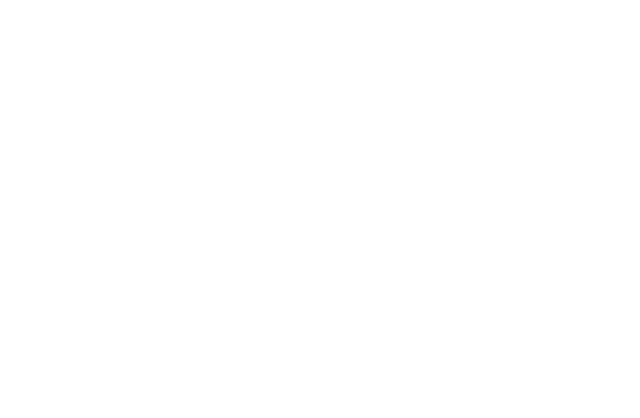
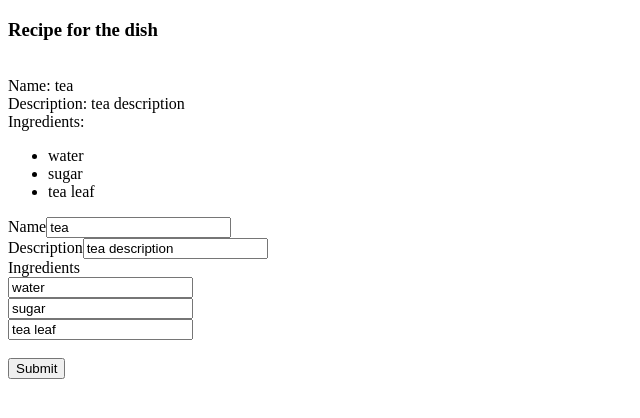
Before and after one commit to bishosilwal/mwa_recipe_finder_frontend, an Angular app: page /dishes/1/edit in a window 1280 px wide. Before the commit this address led to /. Shown: the top 418 px of the page, without its empty margins (0-640 px from the left). Built offline with nearby package versions, Linux system fonts and the light colour scheme.

Commit message:
dish form component created

```diff
--- a/src/app/app.routes.ts
+++ b/src/app/app.routes.ts
@@ -16,4 +16,8 @@
     path: 'dishes/:id',
     component: DishComponent,
   },
+  {
+    path: 'dishes/:id/edit',
+    component: DishComponent,
+  },
 ];
--- /dev/null
+++ b/src/app/dish-form/dish-form.component.html
@@ -0,0 +1,11 @@
+<form (ngSubmit)="onSubmit()">
+  <label>Name</label>
+  <input name="name" placeholder="Name" [(ngModel)]="formData.name" /><br />
+  <label>Description</label>
+  <input name="description" placeholder="Description" [(ngModel)]="formData.description" /><br />
+  <label>Ingredients</label>
+  <div *ngFor="let ingredient of formData.ingredients; let i = index">
+    <input [(ngModel)]="formData.ingredients[i].name" placeholder="name" name="ingredient.name-{{i}}" />
+  </div><br />
+  <button type="submit">Submit</button>
+</form>
--- /dev/null
+++ b/src/app/dish-form/dish-form.component.ts
@@ -0,0 +1,29 @@
+import { Component, EventEmitter, Input, OnInit, Output } from '@angular/core';
+import { FormsModule } from '@angular/forms';
+import DishType from '../types/dishType';
+import { CommonModule } from '@angular/common';
+
+@Component({
+  selector: 'app-dish-form',
+  standalone: true,
+  imports: [FormsModule, CommonModule],
+  templateUrl: './dish-form.component.html',
+  styleUrl: './dish-form.component.css',
+})
+export class DishFormComponent implements OnInit {
+  @Input('dish')
+  dishInput: DishType = {} as DishType;
+
+  @Output()
+  formSubmit = new EventEmitter();
+
+  formData: DishType = {} as DishType;
+
+  ngOnInit(): void {
+    this.formData = structuredClone(this.dishInput);
+  }
+
+  onSubmit() {
+    this.formSubmit.emit(this.formData);
+  }
+}
--- a/src/app/dish/dish.component.html
+++ b/src/app/dish/dish.component.html
@@ -7,3 +7,4 @@
 <ul>
   <li *ngFor="let ingredient of dish.ingredients">{{ingredient.name}}</li>
 </ul>
+<app-dish-form *ngIf="isEdit" [dish]="dish" (formSubmit)="formSubmit($event)"></app-dish-form>
--- a/src/app/dish/dish.component.ts
+++ b/src/app/dish/dish.component.ts
@@ -1,27 +1,27 @@
 import { CommonModule } from '@angular/common';
-import { Component, OnInit } from '@angular/core';
-
-type IngredientType = {
-  name: string;
-};
-
-type DishType = {
-  name: string;
-  description: string;
-  ingredients: IngredientType[];
-};
+import { Component, Input, OnInit } from '@angular/core';
+import { ActivatedRoute } from '@angular/router';
+import { DishFormComponent } from '../dish-form/dish-form.component';
+import DishType from '../types/dishType';
 
 @Component({
   selector: 'app-dish',
   standalone: true,
-  imports: [CommonModule],
+  imports: [CommonModule, DishFormComponent],
   templateUrl: './dish.component.html',
   styleUrl: './dish.component.css',
 })
 export class DishComponent implements OnInit {
   dish: DishType = {} as DishType;
 
+  isEdit: boolean = false;
+
+  constructor(private _route: ActivatedRoute) {}
+
   ngOnInit(): void {
+    let id = this._route.snapshot.params['id'];
+    this.isEdit =
+      this._route.snapshot.routeConfig?.path?.split('/').at(-1) == 'edit';
     this.dish = {
       name: 'tea',
       description: 'tea description',
@@ -38,4 +38,8 @@
       ],
     };
   }
+
+  formSubmit(formData: {}) {
+    console.log(formData);
+  }
 }
--- /dev/null
+++ b/src/app/types/dishType.ts
@@ -0,0 +1,9 @@
+import IngredientType from './ingredient';
+
+type DishType = {
+  name: string;
+  description: string;
+  ingredients: IngredientType[];
+};
+
+export default DishType;
--- /dev/null
+++ b/src/app/types/ingredient.ts
@@ -0,0 +1,5 @@
+type IngredientType = {
+  name: string;
+};
+
+export default IngredientType;
```
Also changed, not shown: src/app/dish-form/dish-form.component.css (added).
